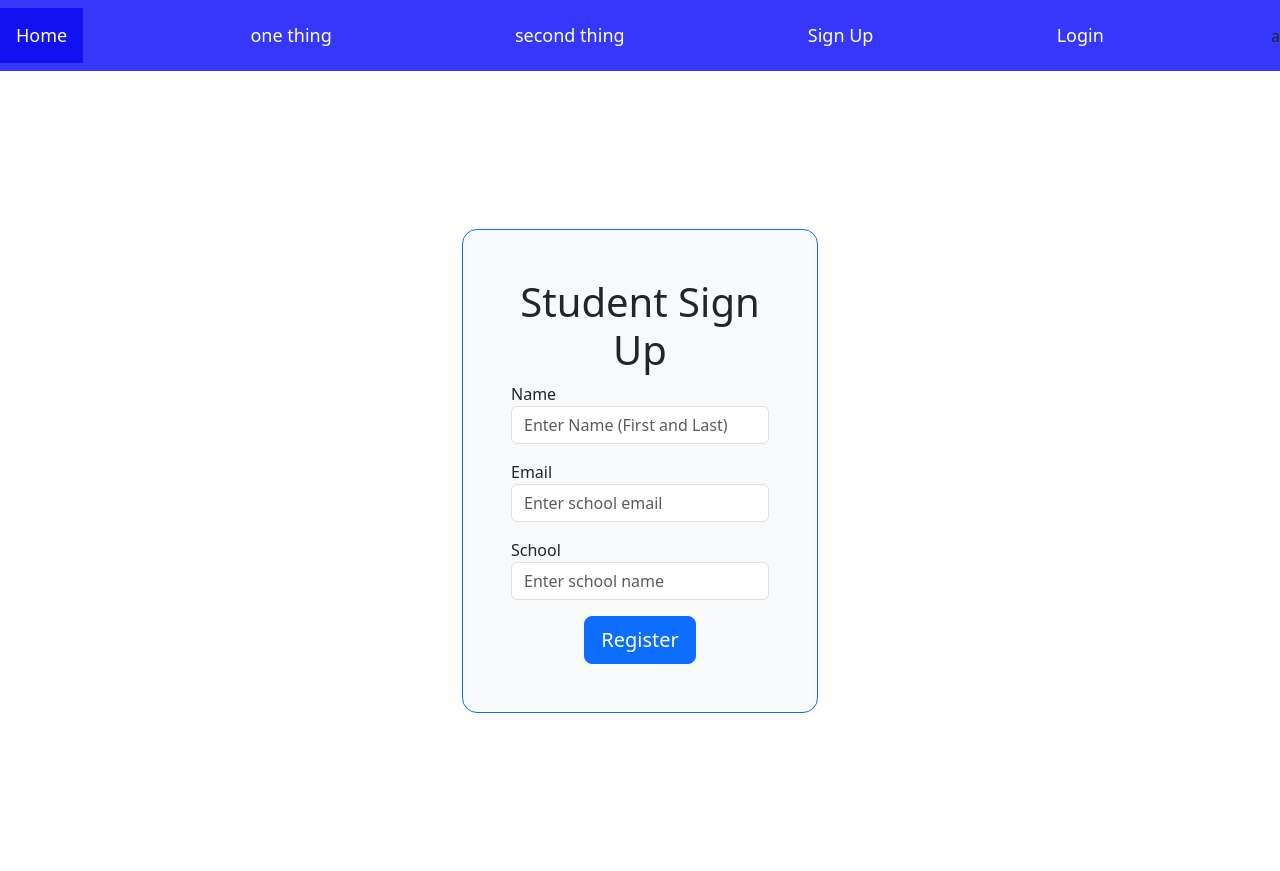
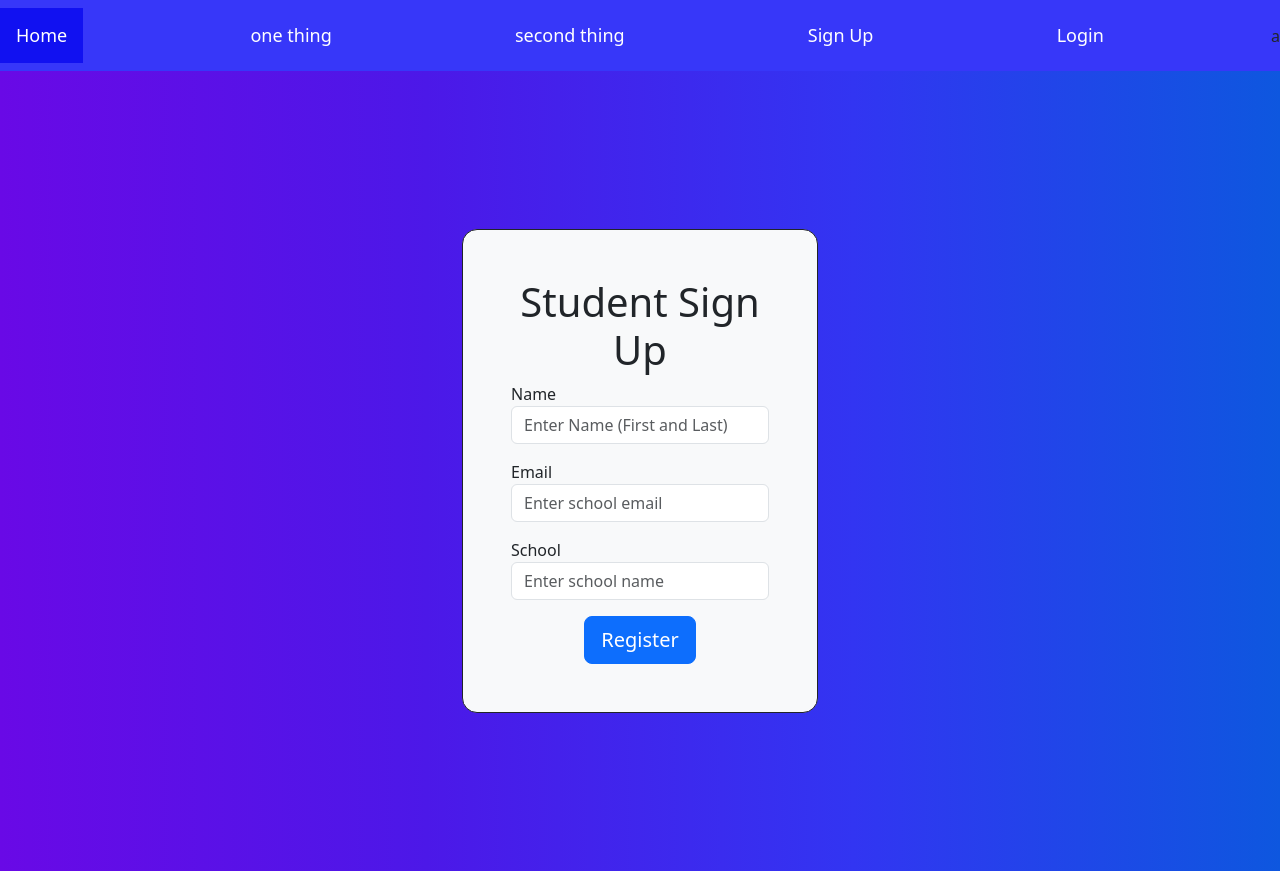
Before and after one commit to lukerhoads/schaumburg-lib-hackathon-2023, a Flask app: page /auth/sign-up/student in a window 1280 px wide. Run offline with Flask 3, Linux system fonts and the light colour scheme.

Commit message:
improved visual changes

```diff
--- a/authentication/templates/signup_admin.html
+++ b/authentication/templates/signup_admin.html
@@ -2,6 +2,9 @@
 {% extends "base.html" %}
 {% block title %}Admin Sign Up{% endblock %}
 {% block content %}
+<style type="text/css">
+    body { background: linear-gradient(to right, #6909e6, #4c18e8, #3235f2, #0e57df) !important; } /* Adding !important forces the browser to overwrite the default style applied by Bootstrap */
+</style>
 <div class="jumbotron vertical-center">
     <div class="container py-5 h-100">
         <div class="row justify-content-center align-items-center h-100">
--- a/authentication/templates/signup_sponsor.html
+++ b/authentication/templates/signup_sponsor.html
@@ -2,6 +2,9 @@
 {% extends "base.html" %}
 {% block title %}Sponsor Sign Up{% endblock %}
 {% block content %}
+<style type="text/css">
+    body { background: linear-gradient(to right, #6909e6, #4c18e8, #3235f2, #0e57df) !important; } /* Adding !important forces the browser to overwrite the default style applied by Bootstrap */
+</style>
 <div class="jumbotron vertical-center">
     <div class="container py-5 h-100">
         <div class="row justify-content-center align-items-center h-100">
--- a/authentication/templates/signup_student.html
+++ b/authentication/templates/signup_student.html
@@ -2,11 +2,14 @@
 {% extends "base.html" %}
 {% block title %}Student Sign Up{% endblock %}
 {% block content %}
+    <style type="text/css">
+        body { background: linear-gradient(to right, #6909e6, #4c18e8, #3235f2, #0e57df) !important; } /* Adding !important forces the browser to overwrite the default style applied by Bootstrap */
+    </style>
     <div class="jumbotron vertical-center">
         <div class="container py-5 h-100">
             <div class="row justify-content-center align-items-center h-100">
                 <div class="col-12 col-lg-9 col-xl-4">
-                    <div class="card shadow-2-strong bg-light border-primary" style="border-radius: 15px;">
+                    <div class="card shadow-2-strong bg-light border-dark" style="border-radius: 15px;">
                         <div class="card-body p-4 p-md-5">
                             <form>
                                 <h1 class="text-center">Student Sign Up</h1>
```
Also changed, not shown: authentication/templates/login.html (+6 -7 lines), authentication/templates/signup.html (+5 -4 lines).
